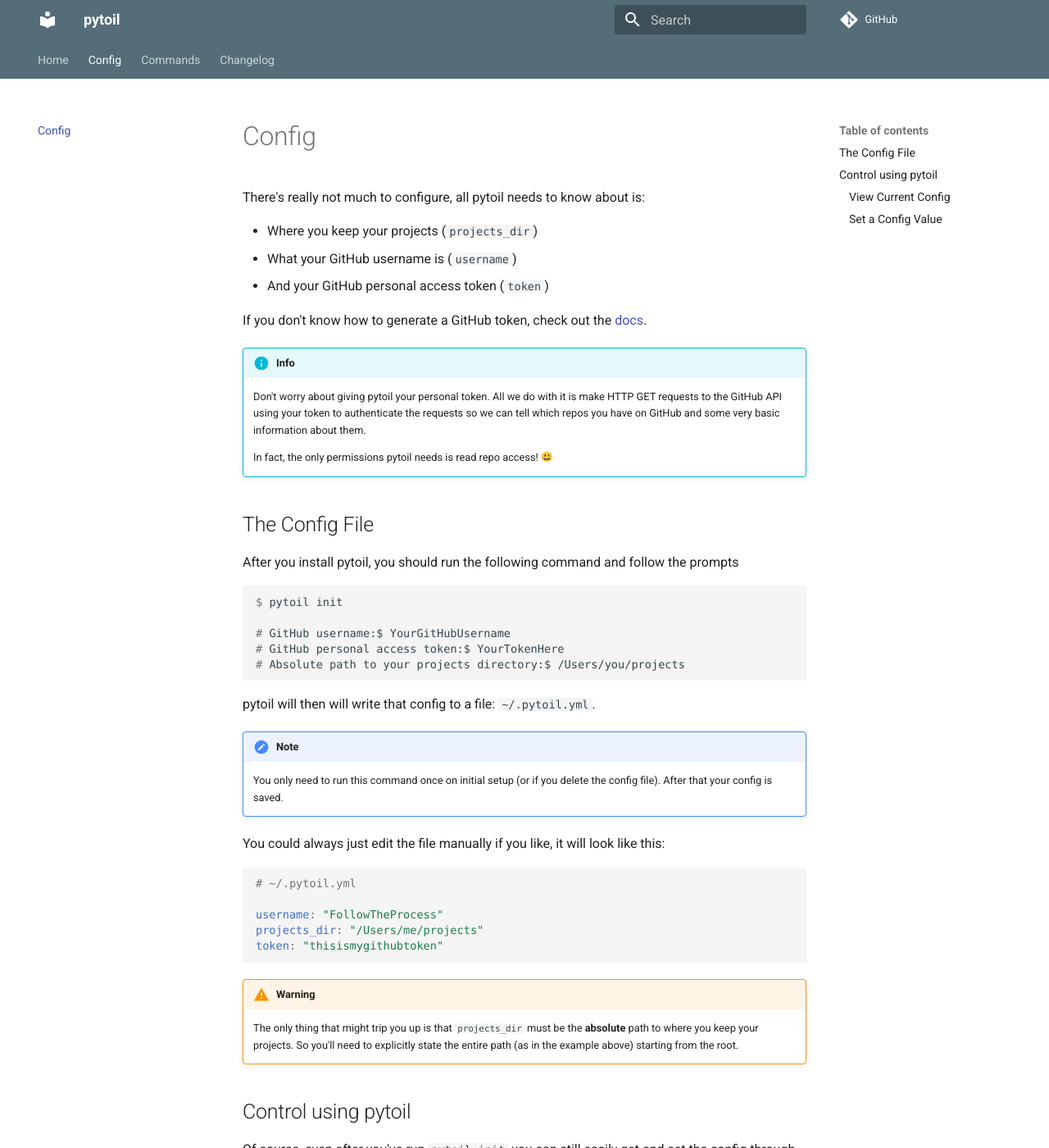
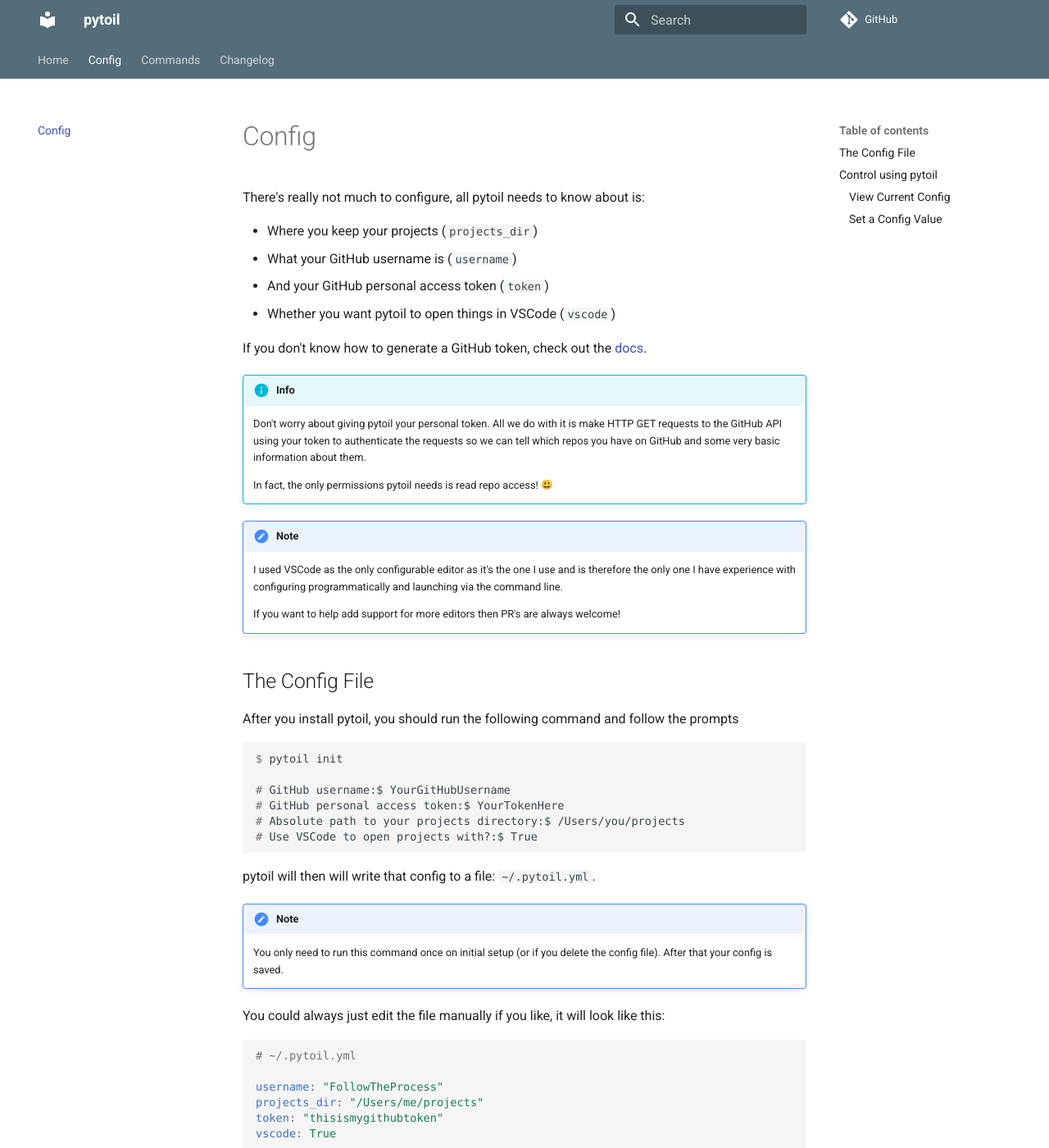
Before and after one commit to FollowTheProcess/pytoil, an MkDocs documentation site: the page built from docs/config.md, in a window 1280 px wide and 1400 px high. Shown: the whole window at 82% size. Built offline with MkDocs 1.6.1 and Material for MkDocs 9.7.7, drawn with Linux system fonts in a browser that asks for light colours; emoji names are drawn with the system emoji font; some web fonts are replaced; comment, search, counter and statistics services are not loaded.

Commit message:
Fix setting vscode config via the CLI

````diff
--- a/docs/config.md
+++ b/docs/config.md
@@ -5,6 +5,7 @@
 * Where you keep your projects (`projects_dir`)
 * What your GitHub username is (`username`)
 * And your GitHub personal access token (`token`)
+* Whether you want pytoil to open things in VSCode (`vscode`)
 
 If you don't know how to generate a GitHub token, check out the [docs].
 
@@ -14,6 +15,12 @@
     API using your token to authenticate the requests so we can tell which repos you have on GitHub and some very basic information about them.
 
     In fact, the only permissions pytoil needs is read repo access! :smiley:
+
+!!! note
+
+    I used VSCode as the only configurable editor as it's the one I use and is therefore the only one I have experience with configuring programmatically and launching via the command line.
+
+    If you want to help add support for more editors then PR's are always welcome!
 
 ## The Config File
 
@@ -27,6 +34,7 @@
 # GitHub username:$ YourGitHubUsername
 # GitHub personal access token:$ YourTokenHere
 # Absolute path to your projects directory:$ /Users/you/projects
+# Use VSCode to open projects with?:$ True
 ```
 
 </div>
@@ -45,6 +53,7 @@
 username: "FollowTheProcess"
 projects_dir: "/Users/me/projects"
 token: "thisismygithubtoken"
+vscode: True
 ```
 
 !!! warning
@@ -67,6 +76,7 @@
 username: 'YourUsername'
 token: 'YourToken'
 projects_dir: '/Users/you/projects'
+vscode: True
 ```
 
 </div>
````
Also changed, not shown: 1 other file.
